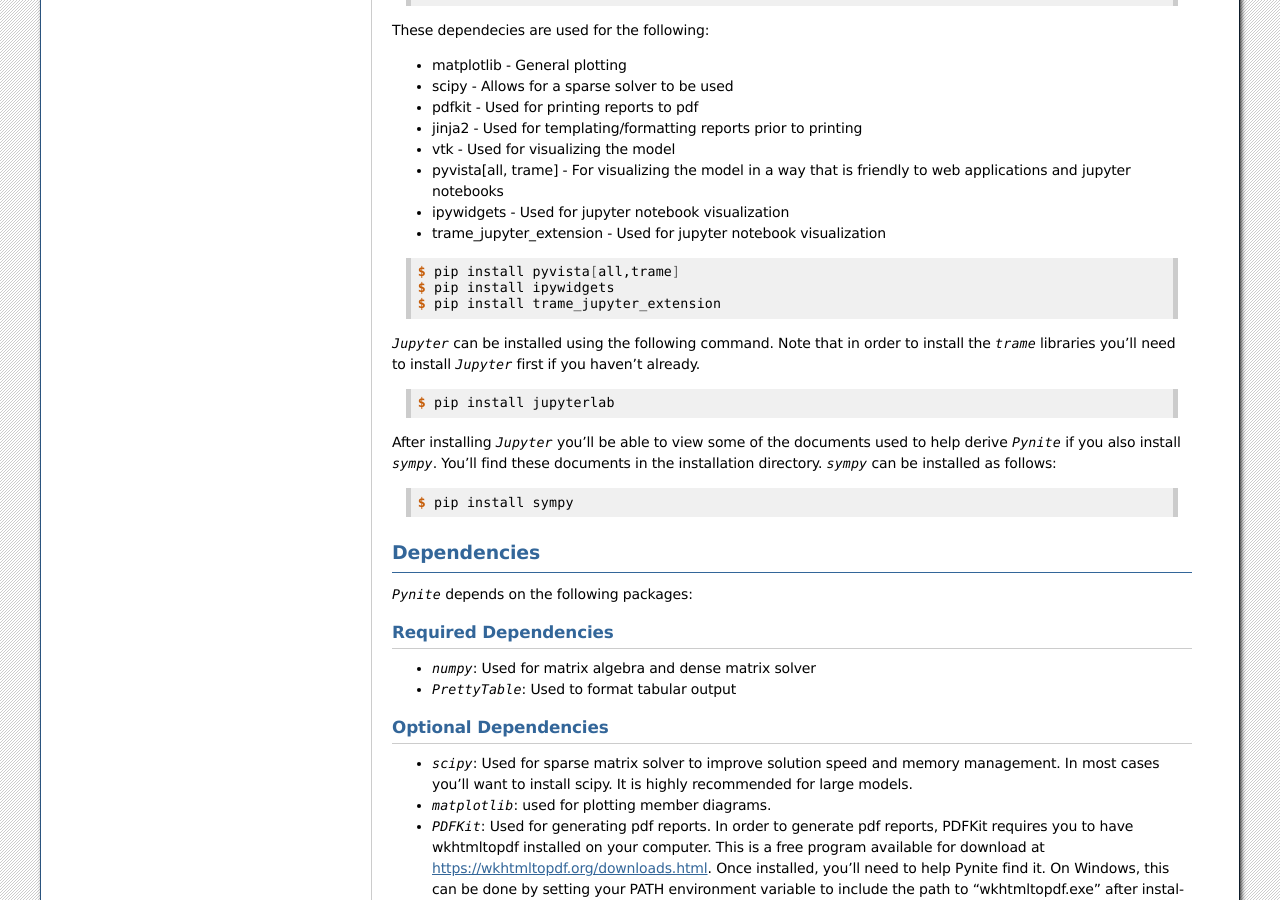
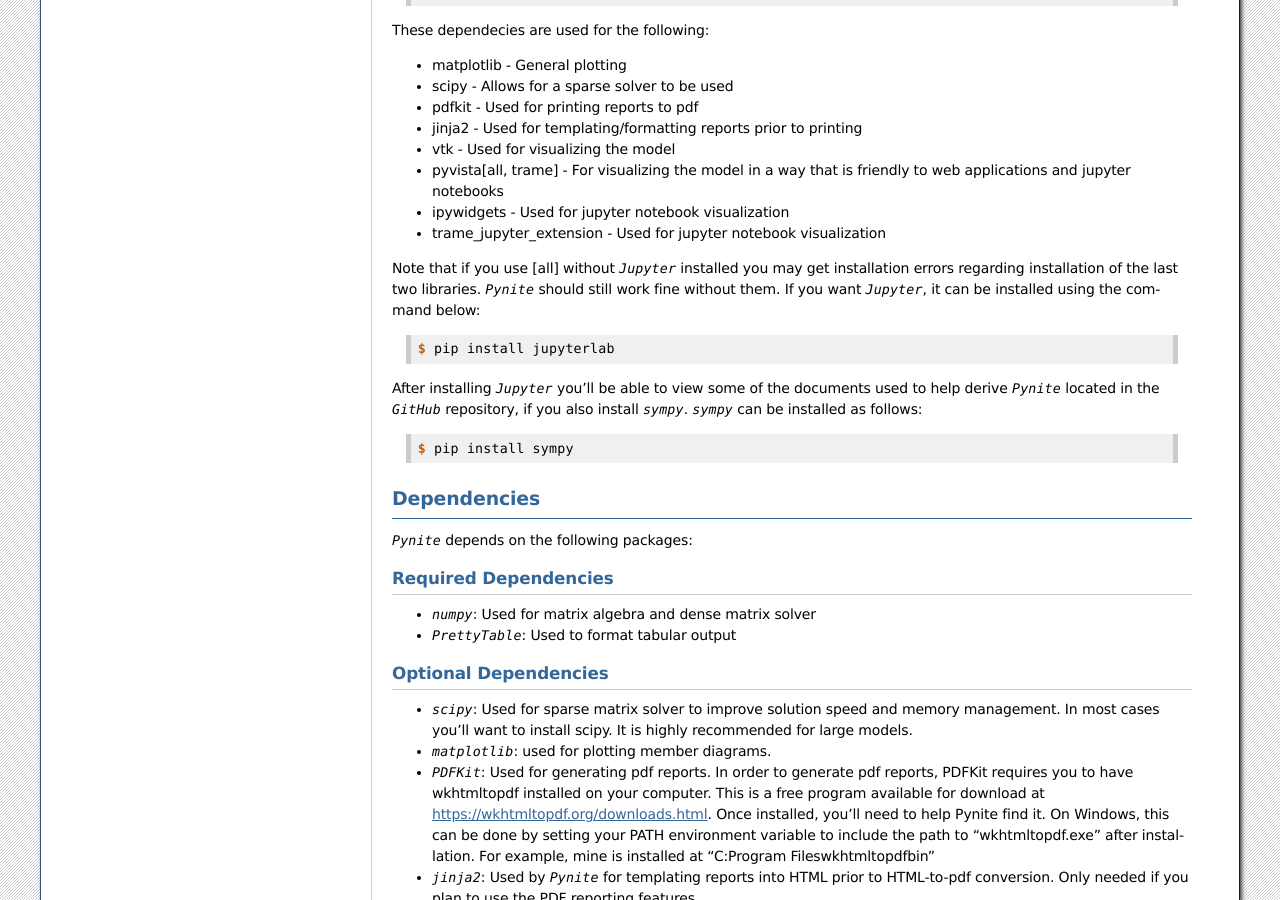
Before and after one commit to JWock82/Pynite, a Sphinx documentation site: the page built from docs/source/installation.rst, in a window 1280 px wide and 900 px high, scrolled down 783 px. Built offline with Sphinx 7.4.7, drawn with Linux system fonts in a browser that asks for light colours.

Commit message:
Corrections to installation documentation

```diff
--- a/docs/source/installation.rst
+++ b/docs/source/installation.rst
@@ -38,19 +38,13 @@
 * ipywidgets - Used for jupyter notebook visualization
 * trame_jupyter_extension - Used for jupyter notebook visualization
 
-.. code-block:: console
-
-    $ pip install pyvista[all,trame]
-    $ pip install ipywidgets
-    $ pip install trame_jupyter_extension
-
-`Jupyter` can be installed using the following command. Note that in order to install the `trame` libraries you'll need to install `Jupyter` first if you haven't already.
+Note that if you use [all] without `Jupyter` installed you may get installation errors regarding installation of the last two libraries. `Pynite` should still work fine without them. If you want `Jupyter`, it can be installed using the command below:
 
 .. code-block:: console
 
     $ pip install jupyterlab
 
-After installing `Jupyter` you'll be able to view some of the documents used to help derive `Pynite` if you also install `sympy`. You'll find these documents in the installation directory. `sympy` can be installed as follows:
+After installing `Jupyter` you'll be able to view some of the documents used to help derive `Pynite` located in the `GitHub` repository, if you also install `sympy`. `sympy` can be installed as follows:
 
 .. code-block:: console
 
```
